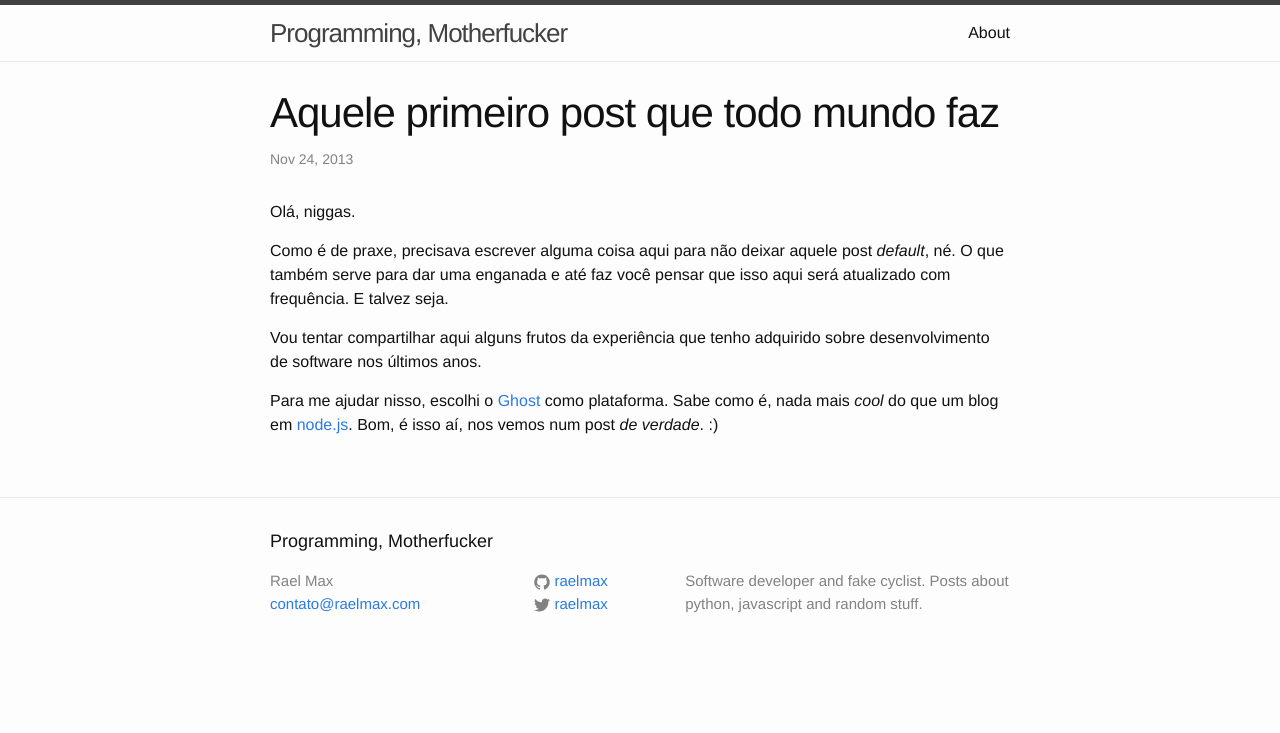
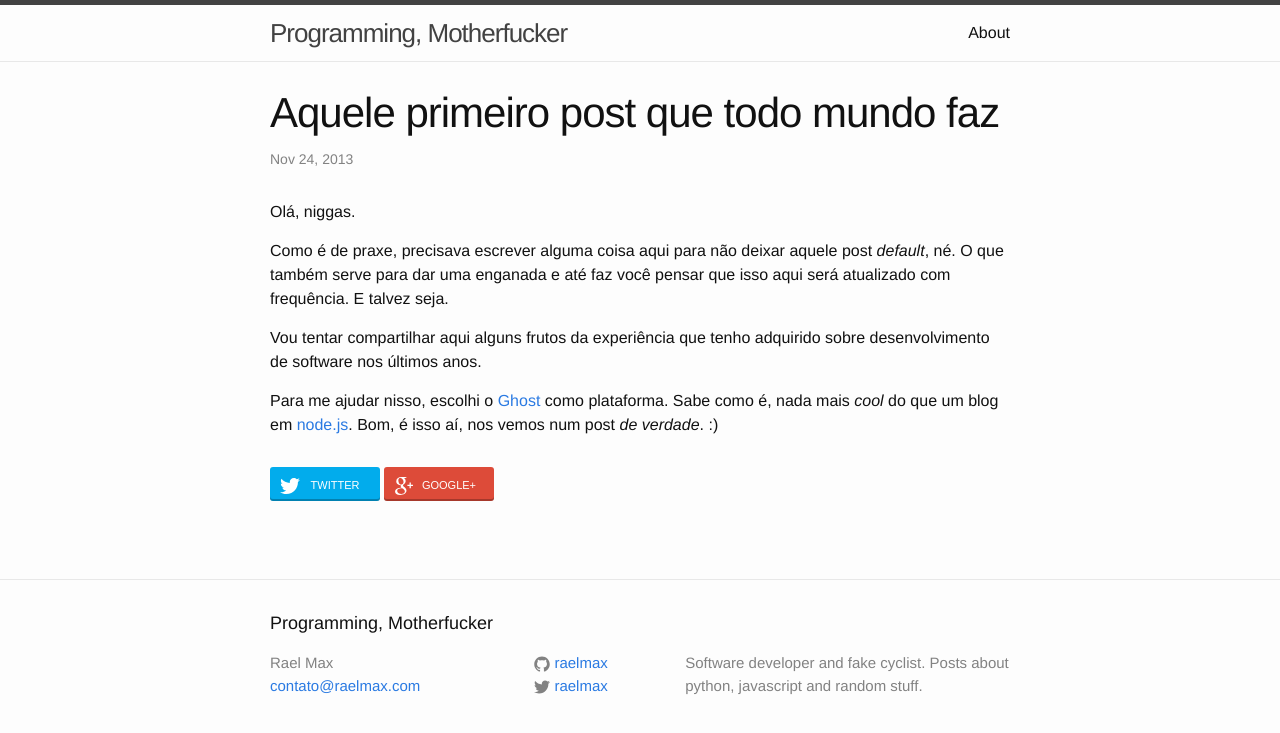
Before and after one commit to raelmax/raelmax.github.io, a Jekyll site: the page built from _posts/2013-11-24-aquele-primerio-post-que-todo-mundo-faz.markdown, in a window 1280 px wide. Shown: the top 733 px of the page. Built offline with Jekyll 4.4.1, drawn with Linux system fonts in a browser that asks for light colours; comment, search, counter and statistics services are not loaded.

Commit message:
added sharebar

```diff
--- a/_includes/head.html
+++ b/_includes/head.html
@@ -7,5 +7,6 @@
     <meta name="description" content="{{ site.description }}">
 
     <link rel="stylesheet" href="{{ "/css/main.css" | prepend: site.baseurl }}">
+    <link rel="stylesheet" href="{{ "/css/share.bar.min.css" | prepend: site.baseurl }}">
     <link rel="canonical" href="{{ page.url | replace:'index.html','' | prepend: site.baseurl | prepend: site.url }}">
 </head>
--- a/_layouts/default.html
+++ b/_layouts/default.html
@@ -15,6 +15,10 @@
 
     {% include footer.html %}
 
-  </body>
+	<script src="{{ "/js/share.bar.min.js" | prepend: site.baseurl }}"></script>
+	<script>
+		new ShareBar({'networks': ['twitter', 'google']});
+	</script>
+</body>
 
 </html>
--- a/_layouts/post.html
+++ b/_layouts/post.html
@@ -11,6 +11,7 @@ layout: default
   <article class="post-content">
     {{ content }}
   </article>
+  <div class="share-bar" data-title="{{ page.title }}" data-url="{{ page.url | prepend: site.url }}"></div><br><br>
   <div id="disqus_thread"></div>
     <script type="text/javascript">
         /* * * CONFIGURATION VARIABLES: EDIT BEFORE PASTING INTO YOUR WEBPAGE * * */
```
Also changed, not shown: css/share.bar.min.css (added), js/share.bar.min.js (added).
